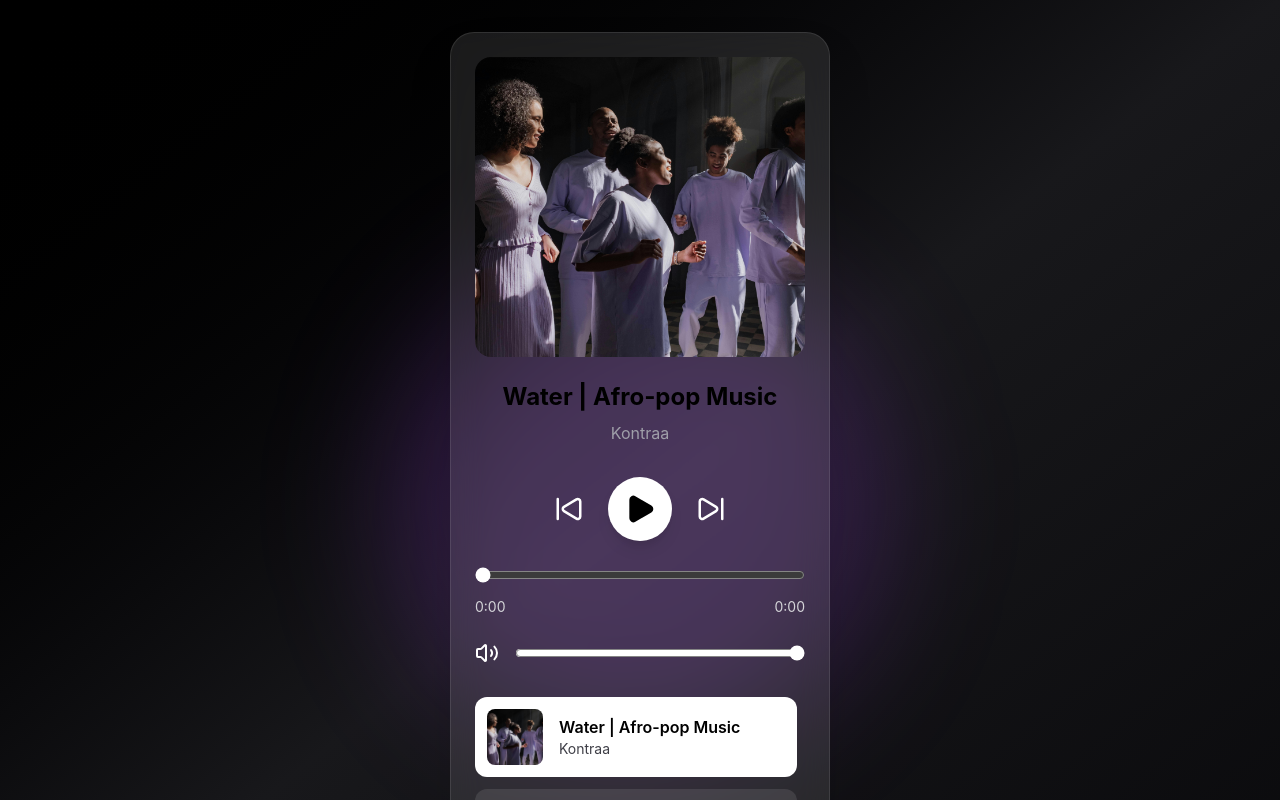
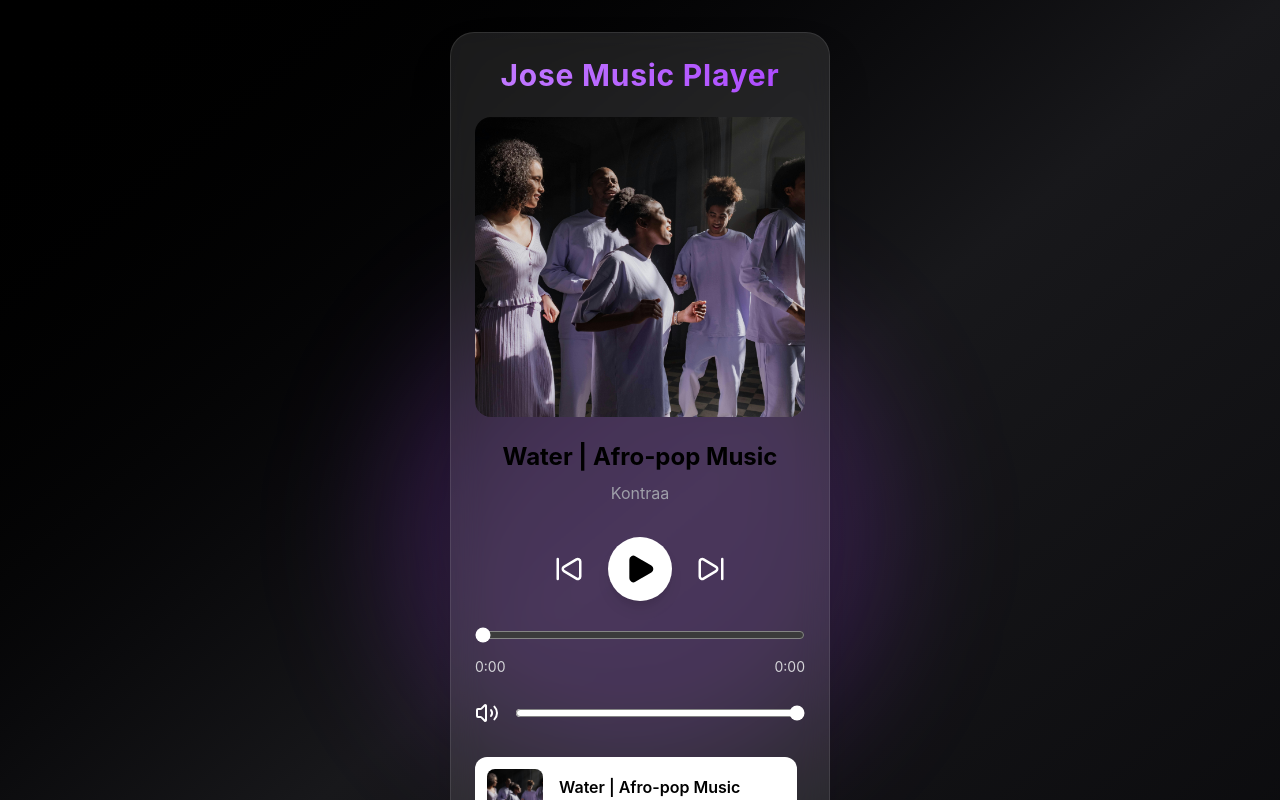
Before and after one commit to arunjoshva/music-player-app, a React (Vite) app: page / in a window 1280 px wide. Shown: the top 800 px of the page. Built offline with nearby package versions, Linux system fonts and the light colour scheme; what tailwind-scrollbar would draw is missing.

Commit message:
style: add branding and UI improvements

```diff
--- a/src/components/Player.tsx
+++ b/src/components/Player.tsx
@@ -134,11 +134,16 @@ const Player = () => {
     return(
         <div className="w-full max-w-95 bg-white/10 backdrop-blur-lg border border-white/10 rounded-3xl p-4 m-4 sm:p-6 shadow-2xl">
 
+            {/* Player Title */}
+            <div className="text-center mb-6">
+                <h1 className="text-3xl font-bold bg-linear-to-r from-purple-400 to-purple-500 bg-clip-text text-transparent tracking-wide">Jose Music Player</h1>
+            </div>
+
             {/* Audio Element */}
             <audio ref={audioRef} src={currentSong.audioSrc} ></audio>
 
             {/* Album Image */}
-            <img src={currentSong.imageSrc} alt={currentSong.title} className={`w-full h-75 object-cover rounded-2xl transition-transform duration-500 ${isPlaying ? "scale-102" : "scale-100"}`} />
+            <img src={currentSong.imageSrc} alt={currentSong.title} className={`w-full h-75 object-cover rounded-2xl transition-transform duration-500 mt-6 ${isPlaying ? "scale-102" : "scale-100"}`} />
 
             {/* Song Info */}
             <div className="mt-6 text-center">
```
